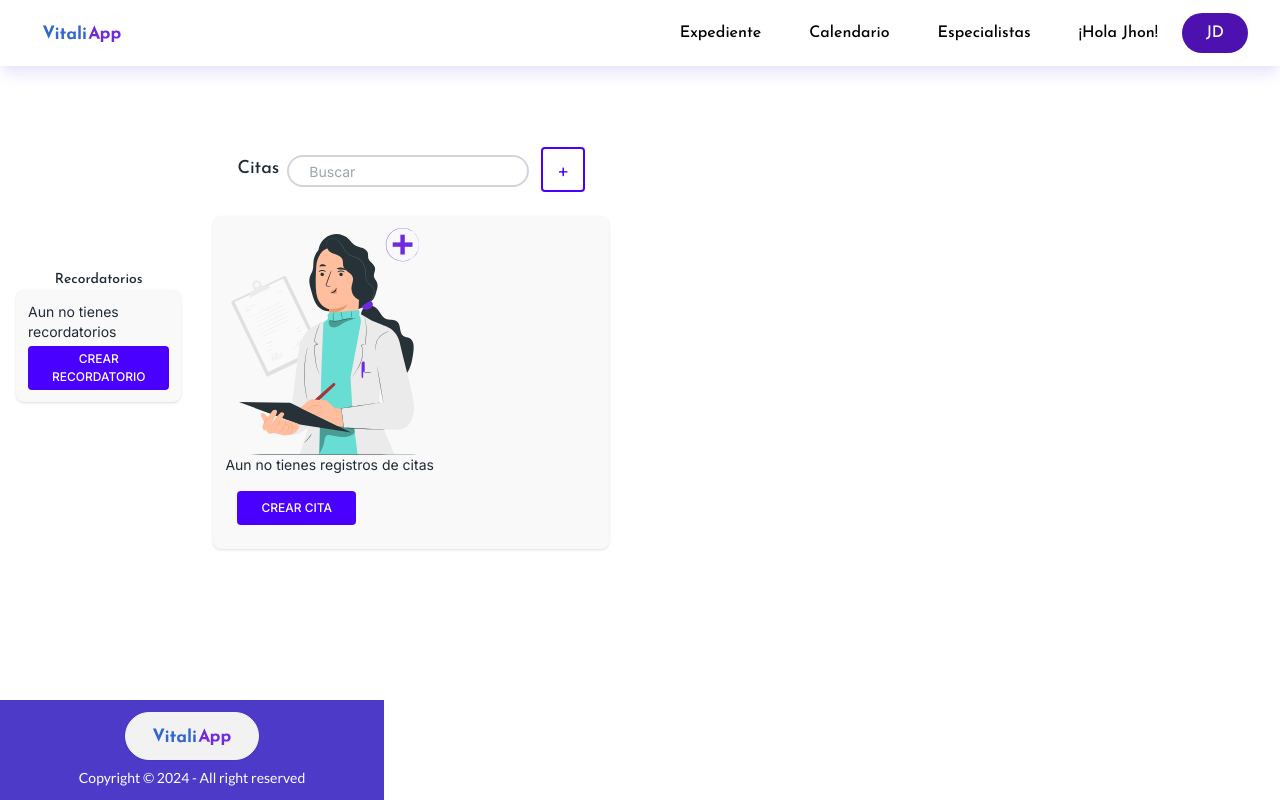
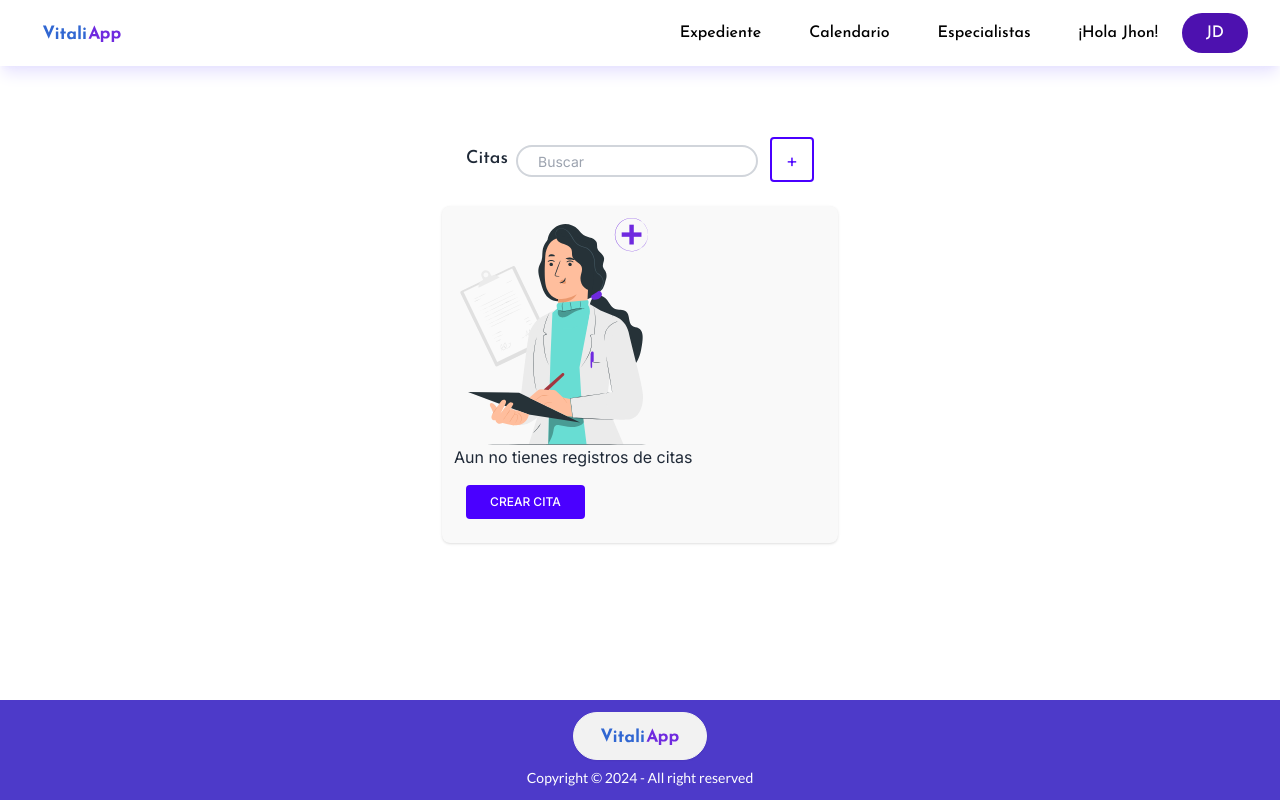
Before and after one commit to cuidat-28js/cuidat-app, a Next.js app: page / in a window 1280 px wide. Built offline with nearby package versions, Linux system fonts and the light colour scheme.

Commit message:
removed reminders sections

```diff
--- a/src/app/page.js
+++ b/src/app/page.js
@@ -5,21 +5,9 @@
 
 export default function Home() {
   return (
-    <main className="flex min-h-screen w-96 flex-col items-center justify-between p-50">
+    <main className="flex min-h-screen w-96 lg:w-full flex-col items-center justify-between p-50">
       <Navbar/>
-      <div className=" max-w-5xl w-full items-center justify-between font-lato text-sm lg:flex sm:block">
-        <div className="reminders m-4">
-          <h3 className="font-josefin-regular text-center bold">Recordatorios</h3>
-            <div className="block rounded-lg shadow bg-[#F9F9F9] p-3">
-              <p className="mb-1">
-                Aun no tienes recordatorios
-              </p>
-              <button type="button"
-                className="inline-block rounded bg-primary px-6 pb-1 pt-1 text-xs font-medium uppercase leading-normal text-white"
-               >
-                Crear Recordatorio</button>
-            </div>
-        </div>
+      <div>
         <div className="apointments m-4">
           <div className="m-2 md:m-6 flex">
             <h3 className="font-josefin-regular text-lg mt-2 mr-2">Citas</h3>
```
